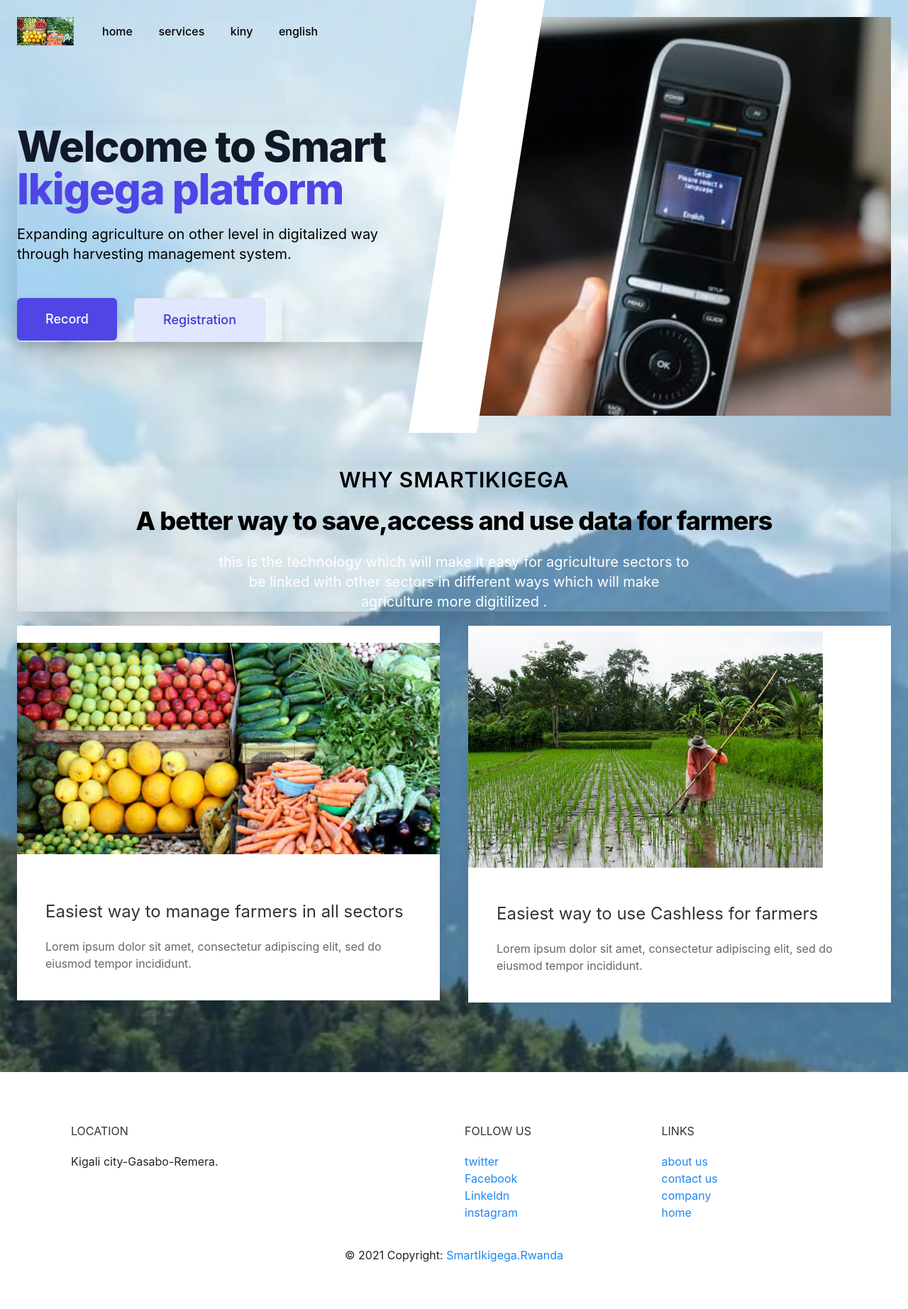
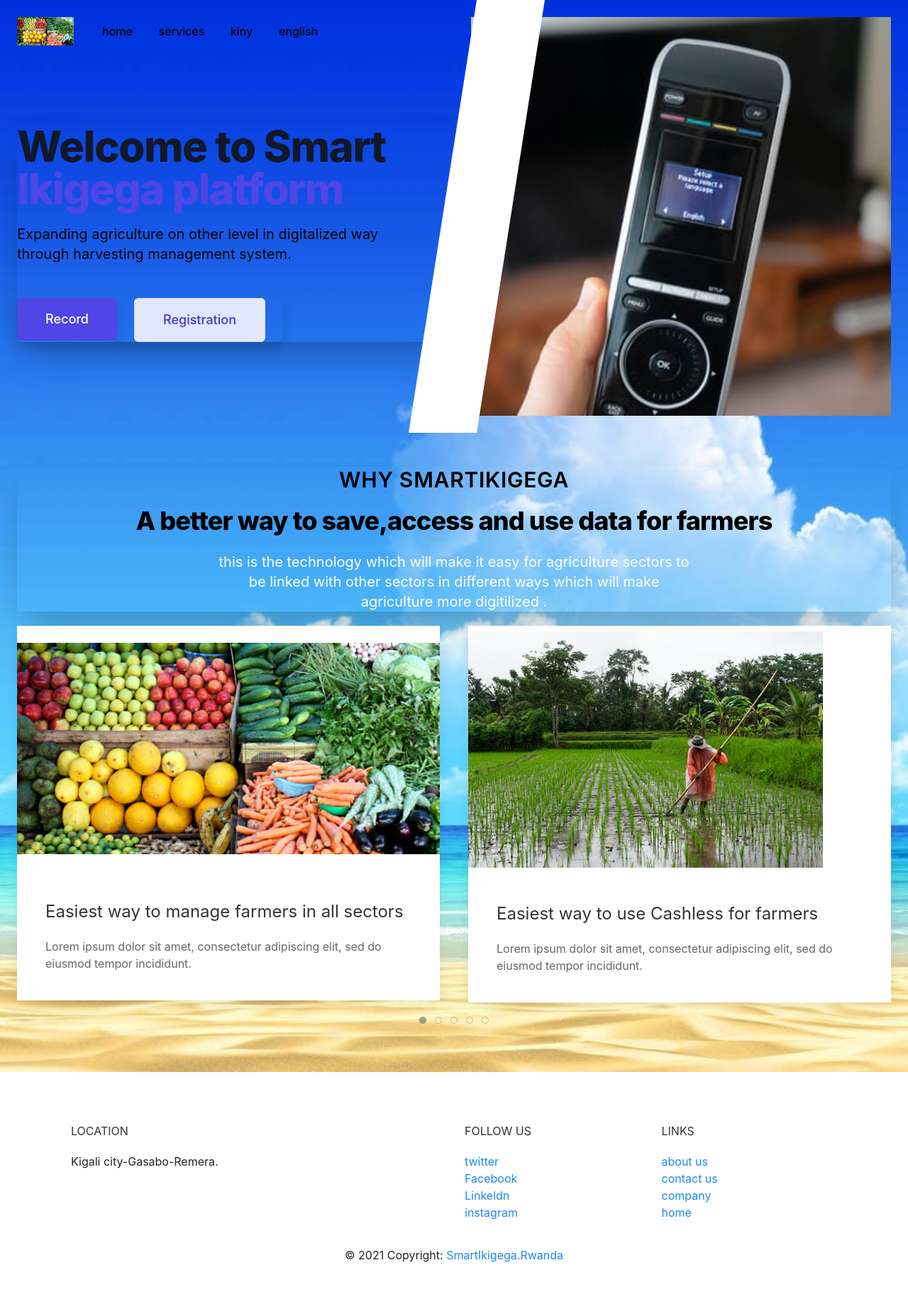
Before and after one commit to tuganimana/smartikigega, a Django app: page / in a window 1280 px wide. Shown: the whole page at 71% size. Run offline with Django 3.2, Linux system fonts and the light colour scheme; some libraries are stand-ins or nearby versions.

Commit message:
updating

```diff
--- a/home/views.py
+++ b/home/views.py
@@ -72,7 +72,7 @@
             response += '2.momo isanzwe'
         elif text == '1*1':
             response = 'CON shyiramo code yumuhinzi '+str(level)+' \n'
-            if Farmers.objetcs.get(code=str(level[2])).exist():
+            if Farmers.objetcs.filter(code=str(level[2])).exists():
                 response = 'CON shyiramo ingano yumusaruro mu biro cg litiro '+str(level)+' \n'
             else:
                 response = 'END code washyizemo ntibaho '+str(level)+' \n'
--- a/templates/harvest.html
+++ b/templates/harvest.html
@@ -23,7 +23,7 @@
 <style>
 
 body {
-  background-image: url("{% static 'image/image3.jpg' %}" );
+  background-image: url("{% static 'image/myimg.jpg' %}" );
   /* opacity: 0.8; */
   background-repeat: no-repeat;
   background-size: cover;
```
Also changed, not shown: static/image/imag1.jfif (added), static/image/myimg.jpg (added), templates/harvestn.html (added).
